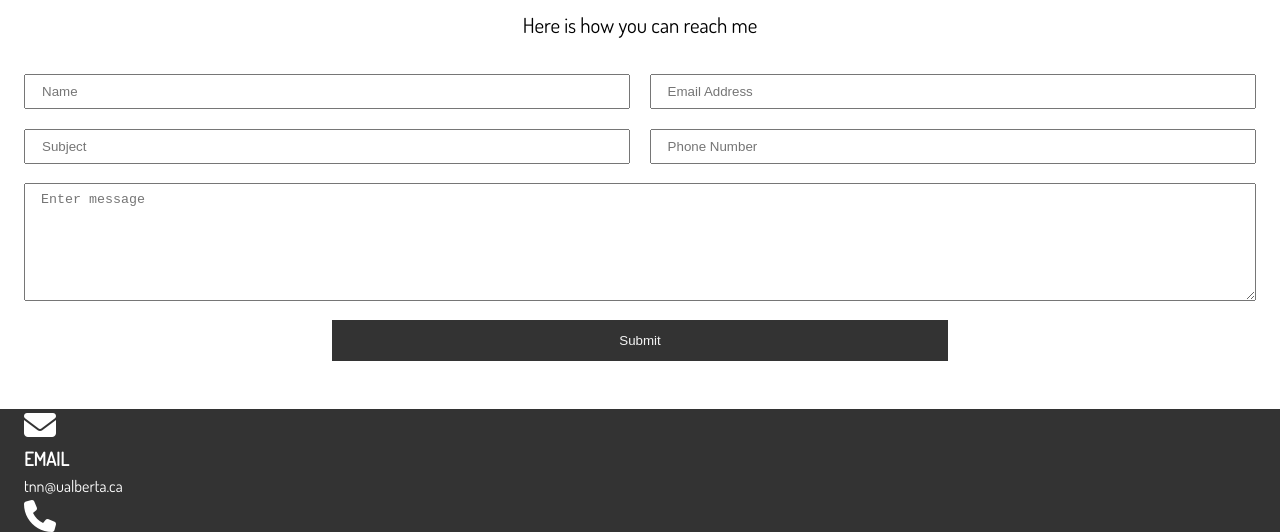
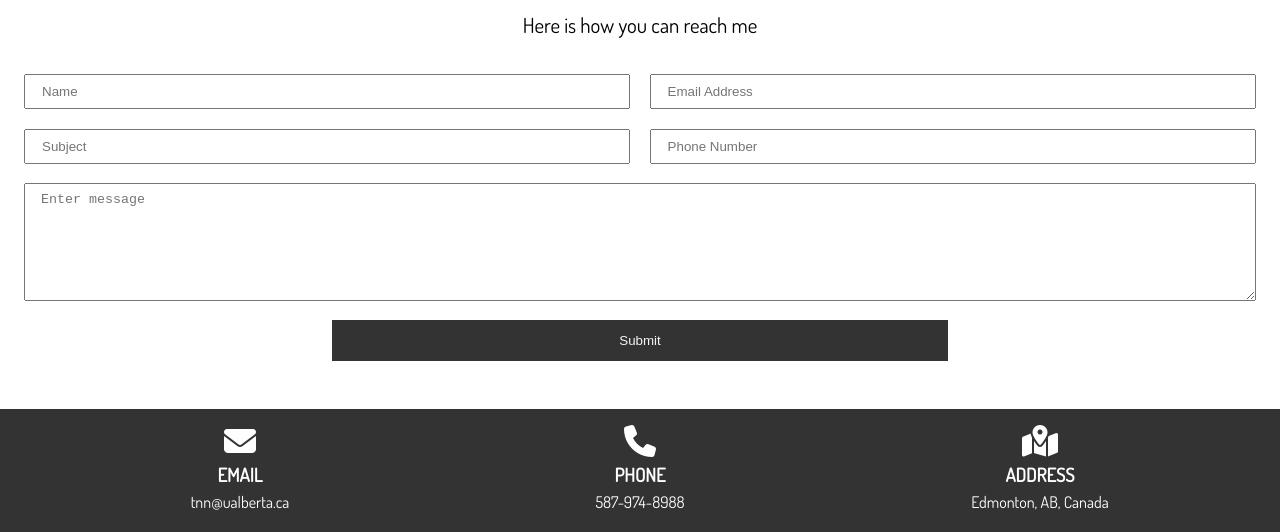
Before and after one commit to alan-nguyen/portfolio-website, a website: page dist/contact.html in a window 1280 px wide. Shown: the part 207-739 px from the top of the page. Drawn offline with Linux system fonts and the light colour scheme.

Commit message:
Style section B

```diff
--- a/scss/main.scss
+++ b/scss/main.scss
@@ -345,6 +345,16 @@ img {
       width: 50%;
     }
   }
+
+  // Section B
+  &-b {
+    .contact-info {
+      display: grid;
+      grid-template-columns: repeat(3, 1fr);
+      text-align: center;
+      padding: 1rem;
+    }
+  }
 }
 
 //  Footer
```
Also changed, not shown: dist/contact.html, dist/css/main.css.
